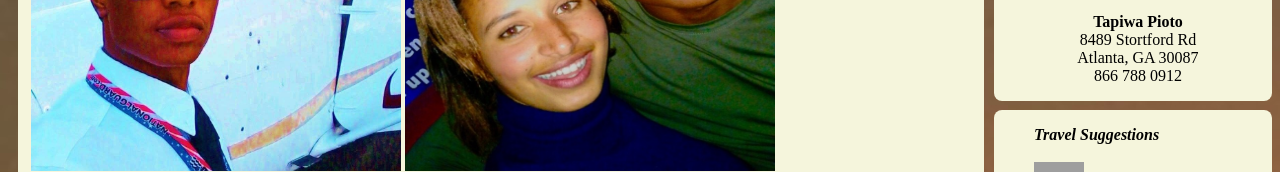
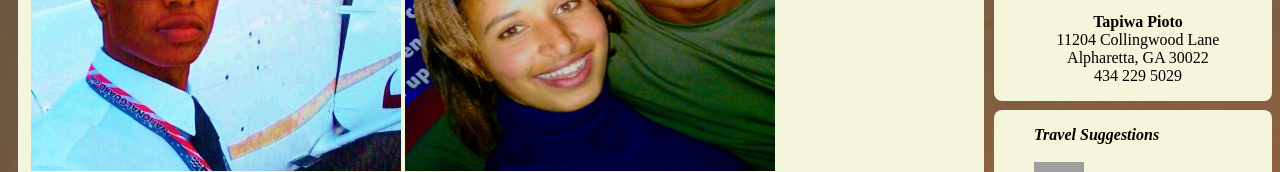
Before and after one commit to tpilototaps/html-prework, a plain HTML site: page index.html in a window 1280 px wide. Shown: the part 439-611 px from the top of the page. Drawn offline with Linux system fonts and the light colour scheme; grey boxes are pictures that could not be loaded.

Commit message:
Version 2- Corrected Contact Details

```diff
--- a/index.html
+++ b/index.html
@@ -53,9 +53,9 @@
             </article>
                 <ul class="me-list">
                     <li><strong>Tapiwa Pioto</strong></li>
-                    <li>8489 Stortford Rd</li>
-                    <li>Atlanta, GA 30087</li>
-                    <li>866 788 0912</li>
+                    <li>11204 Collingwood Lane</li>
+                    <li>Alpharetta, GA 30022</li>
+                    <li>434 229 5029</li>
                 </ul>
         </div>
         <div id="interesting-sidebar">
```
